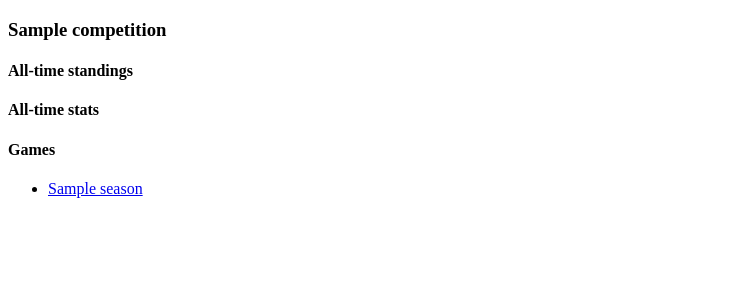
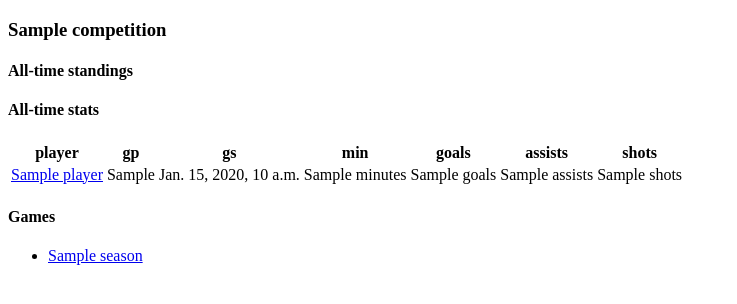
Before and after one commit to SoccerStatsUS/s2, a Django app: template templates/competitions/competition_detail.html in a window 1280 px wide. Shown: the top 304 px of the page, without its empty margins (0-737 px from the left). Run offline with Django 3.2, Linux system fonts and the light colour scheme; the template is opened without the code that fills it: most values are stand-ins (such as "Sample title", 1, 10 or a date in 2020); some libraries are stand-ins or nearby versions.

Commit message:
Improve generate_stats_generic

```diff
--- a/games/views.py
+++ b/games/views.py
@@ -7,9 +7,8 @@
     """
     The site homepage.
     """
-    games = Game.objects.order_by("-date")[:50]
     context = {
-        'games': games,
+        'games': Game.objects.all()[:50],
         }
     return render_to_response("homepage.html",
                               context,
--- a/teams/models.py
+++ b/teams/models.py
@@ -108,7 +108,6 @@
         from s2.games.models import Game
         return Game.objects.filter(models.Q(home_team=self) | models.Q(away_team=self))
 
-
     def team_stats(self):
         from stats.models import Stat
         return Stat.objects.filter(team=self, competition=None, season=None).exclude(minutes=0)
--- a/teams/views.py
+++ b/teams/views.py
@@ -2,7 +2,7 @@
 from django.template import RequestContext
 
 from s2.teams.models import Team
-
+from s2.stats.models import Stat
 
 def team_index(request):
     context = {
@@ -23,6 +23,7 @@
 
     context = {
         'team': team,
+        'stats': Stat.team_stats.filter(team=team, competition=None).order_by("-minutes"),
         }
 
     return render_to_response("teams/detail.html",
--- a/templates/competitions/competition_detail.html
+++ b/templates/competitions/competition_detail.html
@@ -9,10 +9,38 @@
 
 <h4>All-time stats</h4>
 
+
+<table>
+  <tr>
+    <th>player</th>
+    <th>gp</th>
+    <th>gs</th>
+    <th>min</th>
+    <th>goals</th>
+    <th>assists</th>
+    <th>shots</th>
+  </tr>
+
+  {% for stat in stats %}
+  <tr>
+    <td><a href="{% url person_detail stat.player.slug %}">{{ stat.player }}</a></td>
+    <td>{{ stat.games_played }}</td>
+    <td>{{ stat.games_started }}</td>
+    <td>{{ stat.minutes }}</td>
+    <td>{{ stat.goals }}</td>
+    <td>{{ stat.assists }}</td>
+    <td>{{ stat.shots }}</td>
+  </tr>
+  {% endfor %}
+
+</table>
+
+
+
 <h4>Games</h4>
 
 <ul>
-{% for season in  competition.season_set.all %}
+{% for season in competition.season_set.all %}
 <li><a href="{% url season_detail season.id %}">{{ season }}</a></li>
 {% endfor %}
 </ul>
```
Also changed, not shown: competitions/views.py (+6 -4 lines), templates/competitions/season_detail.html (+12 -2 lines), templates/teams/detail.html (+1 -11 lines), build/generate.py, build/load.py (added).
